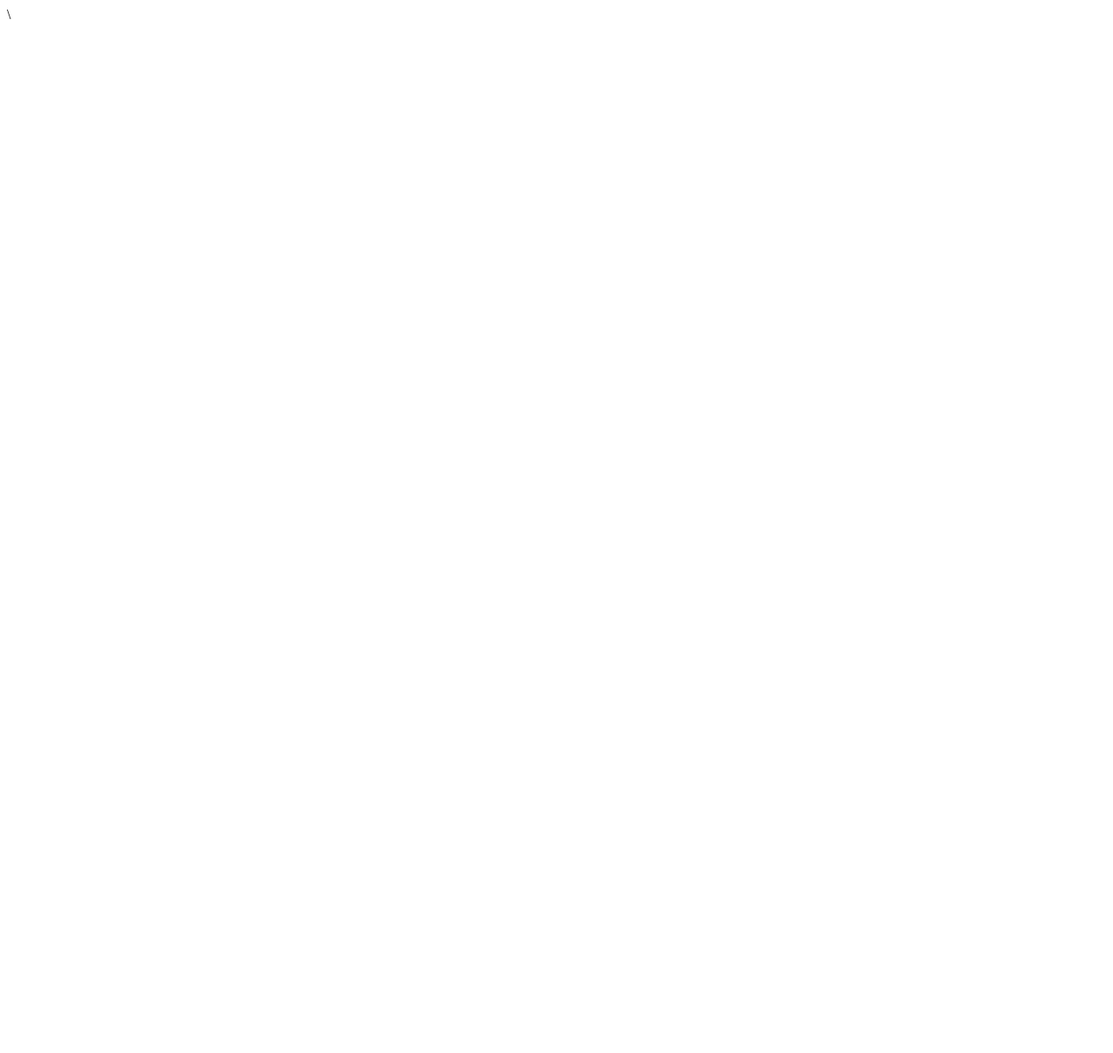
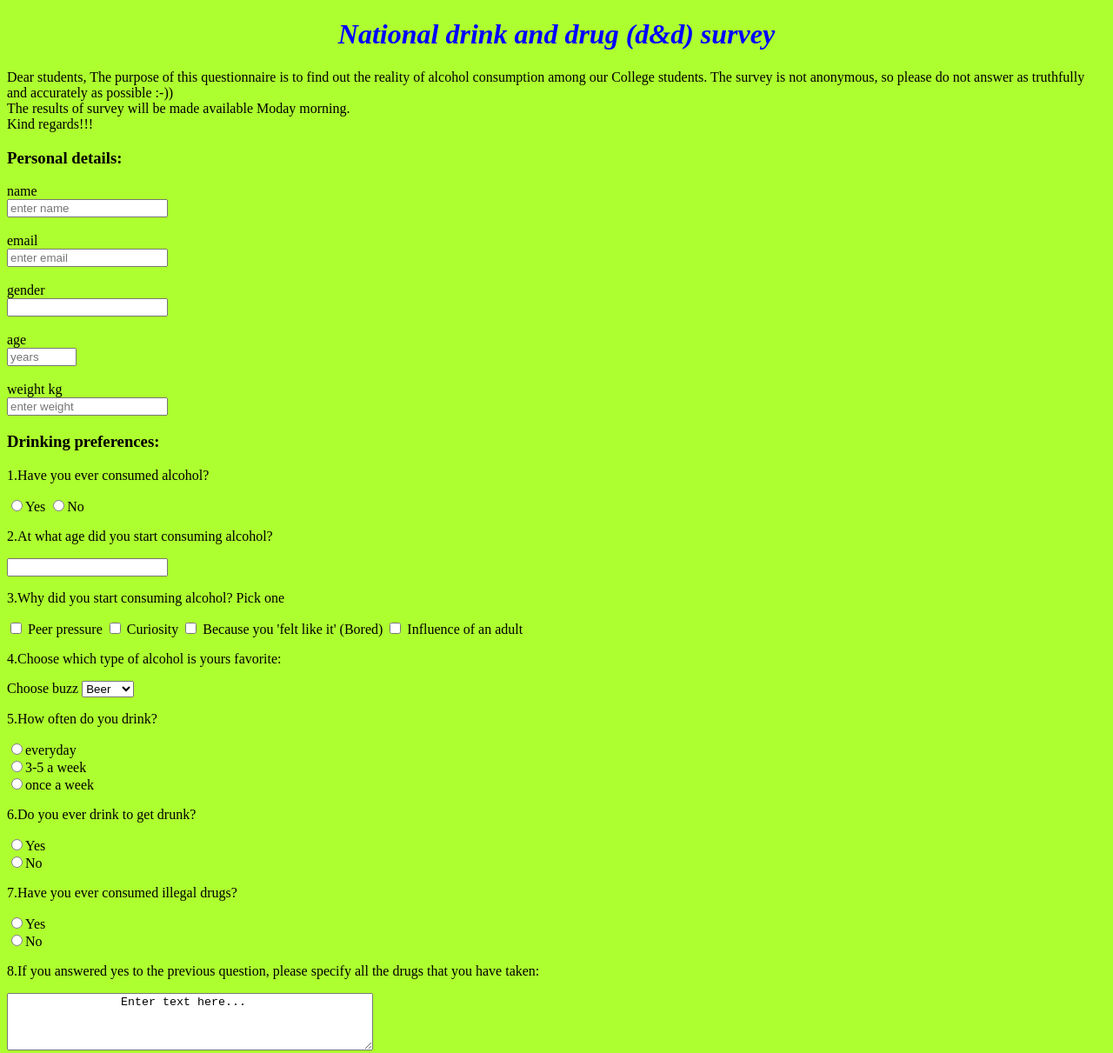
Before and after one commit to walduch79/survey-form, a plain HTML site: page s-f.html in a window 1280 px wide. Shown: the top 1211 px of the page at 87% size. Before the commit the page ends 800 px from the top, so only its background shows below. Drawn offline with Linux system fonts and the light colour scheme.

Commit message:
survey upadat1

```diff
--- a/s-f.css
+++ b/s-f.css
@@ -0,0 +1,17 @@
+h1{
+    text-align: center;
+    color: blue;
+    font-style: italic;
+}
+body{
+     background-color: greenyellow;
+}
+#submit{
+    background-color: blueviolet;
+    color: yellow;
+    width: 600px;
+    height: 110px;
+}
+#end{
+    color: blue;
+}
--- a/s-f.html
+++ b/s-f.html
@@ -1,9 +1,86 @@
 <!DOCTYPE html>
 <html>
-    <head>\
+    <head>
+        <title>Drinkin survey form</title>
+        <link href="s-f.css" rel="stylesheet" type="text/css">
 
     </head>
     <body>
+        <script type="text/javascript" src="https://cdn.freecodecamp.org/testable-projects-fcc/v1/bundle.js">
+        </script>
+        <header>
+            <h1 id="title">National drink and drug (d&d) survey</h1>
+        </header>
+        <div>
+          <p id="description">
+            Dear students,
+            The purpose of this questionnaire is to find out the reality of alcohol consumption among our College students.
+            The survey is not anonymous, so please  do not answer as truthfully and accurately as possible :-)) <br>The  results of survey will be made available Moday morning.<br>
+            Kind regards!!!
+          </p>
+        </div>
+        <h3>Personal details:</h3>
+        <form id="survey-form">
+            <label name="name" id="name-label">  name</label><br>
+            <input type="text" id="name" placeholder="enter name" required > </input><br>
+            <br>
+            <label name="email" id="email-label">email</label><br>
+            <input type="email"   id="email" placeholder="enter email" required></input><br>
+            <br>
+            <label name="sex" > gender</label><br>
+            <input type="text" name="sex" required ><br>
+            <br>
+            <label for="age" id="number-label">age</label><br>
+            <input type="number" id="number" min="1" max="11000" placeholder="years" required><br>
+            <br>
+            <label id="weight">weight kg</label><br>
+            <input type="number" id="number-kg" placeholder="enter weight" min="20"required><br>
+
+        <h3>Drinking preferences:</h3>
+
+            <p>1.Have you ever consumed alcohol?</p>
+              <label for="Yes"><input type="radio" name="ever" value="yes">Yes</label>
+              <label for="No"><input type="radio" name="ever" value="no">No</label>
+            <p>2.At what age did you start consuming alcohol?</p>
+              <input type="number" name="age">
+            <p>3.Why did you start consuming alcohol? Pick one</p>
+              <input type="checkbox" value="peer_pressure" id="peer">
+              <label for="peer"> Peer pressure</label>
+              <input type="checkbox" value="curiosity">
+              <label for="curiosity">Curiosity</label>
+              <input type="checkbox" value="bored">
+              <label for="bored"> Because you 'felt like it' (Bored)</label>
+              <input type="checkbox" value="influence">
+              <label for="influence"> Influence of an adult</label>
+            <p>4.Choose which type of alcohol is yours favorite:</p>
+              <label for="buzz">Choose buzz</label>
+              <select id="dropdown" name="buzz" >
+                  <option value="beer">Beer</option>
+                  <option value="wine">Wine</option>
+                  <option value="vodka">Vodka</option>
+                  <option value="gin">Gin</option>
+
+              </select>
+            <p>5.How often do you drink?</p>
+               <input type="radio"  name="how_often" value="everyday">everyday<br>
+
+               <input type="radio"  name="how_often" value="3-5 a week">3-5 a week<br>
+
+               <input type="radio" name="how_often" value="once a week">once a week<br>
+            <p>6.Do you ever drink to get drunk?</p>
+               <input type="radio" name="durnk"  value="yes">Yes<br>
+               <input type="radio" name="durnk"  value="No">No<br>
+            <p>7.Have you ever consumed illegal drugs?</p>
+               <input type="radio"  name="durgs" value="yes">Yes<br>
+               <input type="radio" name="durgs"  value="No">No<br>
+            <p>8.If you answered yes to the previous question, please specify all the drugs that you have taken:</p>
+               <textarea rows="4" cols="50" name="comment" form="usrform">
+                Enter text here...</textarea><br><br><br>
+                <input type="submit" value="SUBMIT YOUR ANSWERS" id="submit" ><h2 id="end">Thank you!!!</h2>
+
+        </from>
+
+
 
 
 
```
